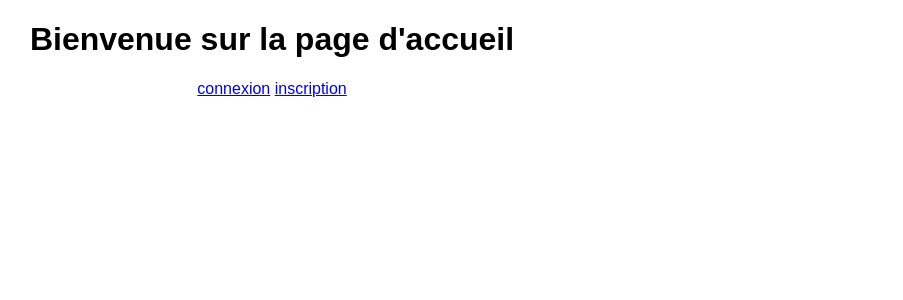
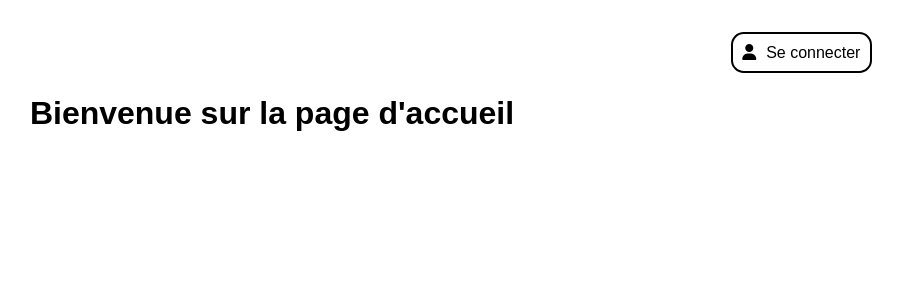
Before and after one commit to GuillaumeBarrillon/AP-2eme-annee, a PHP site: page / in a window 1280 px wide. Shown: the top 300 px of the page, without its empty margins (368-1271 px from the left). Run offline with PHP 8.4, Linux system fonts and the light colour scheme.

Commit message:
Index & CSS 15:08

```diff
--- a/css/style.css
+++ b/css/style.css
@@ -7,3 +7,33 @@ body{
     text-align: center;
     font-family: sans-serif;
 }
+
+.connexion {
+    width: 100%;
+    margin-top: 2rem;
+    padding-right: 2rem;
+    box-sizing: border-box; /* Permet de fixer la taille de la box */
+
+    display: flex;
+    align-items: center;
+    justify-content: flex-end;
+}
+
+.connexion a i {
+    margin-right: 10px;
+}
+
+.connexion a {
+    border: 2px solid black;
+    border-radius: 0.8rem;
+    padding: .6rem;
+    text-decoration: none;
+    color: black;
+    display: block;
+
+    transition: 2s transform;
+}
+
+.connexion a:hover {
+    transform: scale(1.1);
+}
--- a/index.php
+++ b/index.php
@@ -5,14 +5,16 @@
     <meta http-equiv="X-UA-Compatible" content="IE=edge">
     <meta name="viewport" content="width=device-width, initial-scale=1.0">
     <link rel="stylesheet" href="css/style.css">
+    <link rel="stylesheet" href="https://cdnjs.cloudflare.com/ajax/libs/font-awesome/6.4.2/css/all.min.css">
     <title>Page Accueil</title>
 </head>
-<body>
+<header>
+
+    <div class="connexion">
+        <a href="connexion.php"><i class="fa-solid fa-user"></i>Se connecter</a>
+    </div>
 
     <h1>Bienvenue sur la page d'accueil</h1>
 
-    <a href="connexion.php">connexion</a>
-    <a href="inscription.php">inscription</a>
-
-</body>
+</header>
 </html>
```
